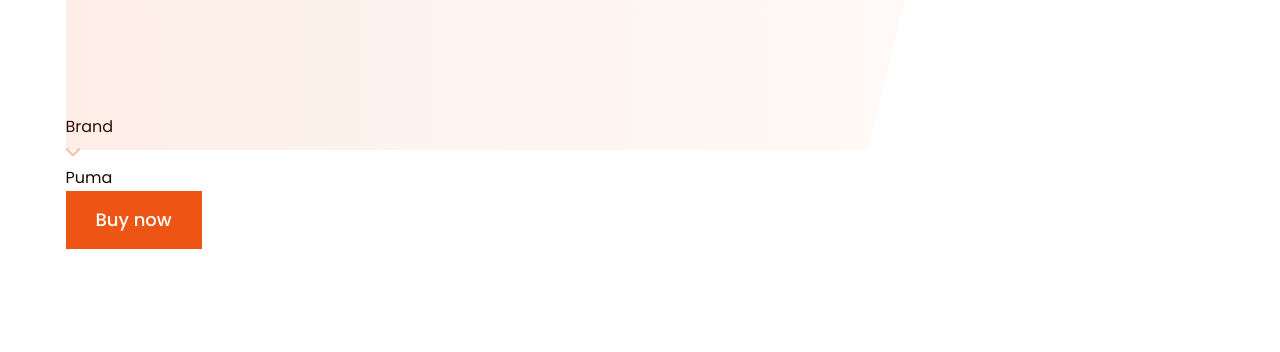
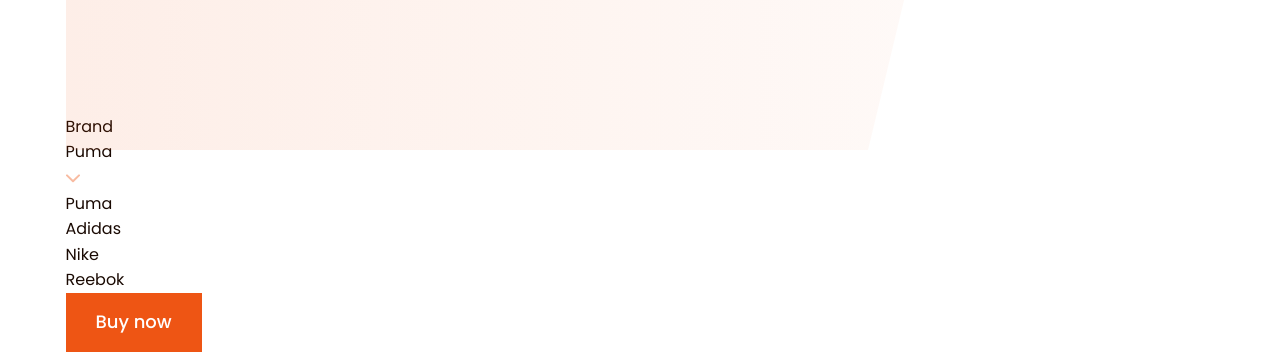
Before and after one commit to ser25/Puma, a plain HTML site: page index.html in a window 1280 px wide. Shown: the part 499-851 px from the top of the page. Before the commit the page ends 800 px from the top, so only its background shows below. Drawn offline with nearby package versions, Linux system fonts and the light colour scheme; a web font is replaced by a local one.

Commit message:
Select html

```diff
--- a/index.html
+++ b/index.html
@@ -98,13 +98,20 @@
                         <div class="filter__items">
                             <div class="filter__item item-filter">
                                 <div class="item-filter__text">Brand</div>
-                                <div class="item-filter__body">
-                                    <div class="item-filter__arrow">
+                                <div class="item-filter__select select-filter"></div><!--select-->
+                                <div class="select-filter__header"><!--header-->
+                                    <span class="select-filter__current">Puma</span>
+                                    <div class="select-filter__arrow">
                                         <svg width="14" height="9" viewBox="0 0 14 9" fill="none" xmlns="http://www.w3.org/2000/svg">
                                             <path opacity="0.4" d="M1 1.35779L7 7.20464L13 1.35779" stroke="#EE5514" stroke-width="2" stroke-linecap="round" stroke-linejoin="round"/>
                                         </svg>
                                     </div>
-                                    <div class="item-filter__name">Puma</div>
+                                </div>
+                                <div class="select-filter__items">
+                                    <div class="select-filter__item">Puma</div>
+                                    <div class="select-filter__item">Adidas</div>
+                                    <div class="select-filter__item">Nike</div>
+                                    <div class="select-filter__item">Reebok</div>
                                 </div>
                             </div>
                         </div>
```
